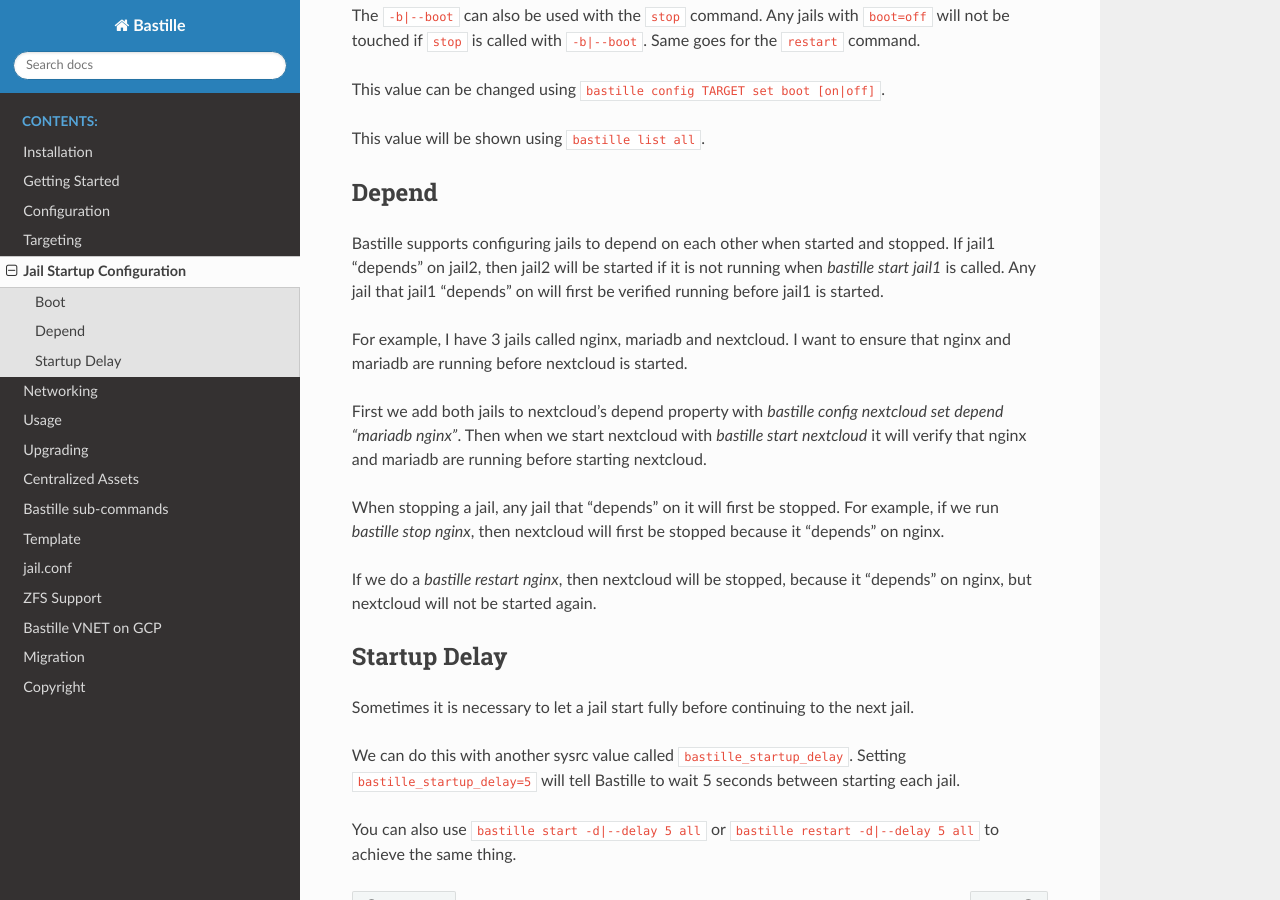
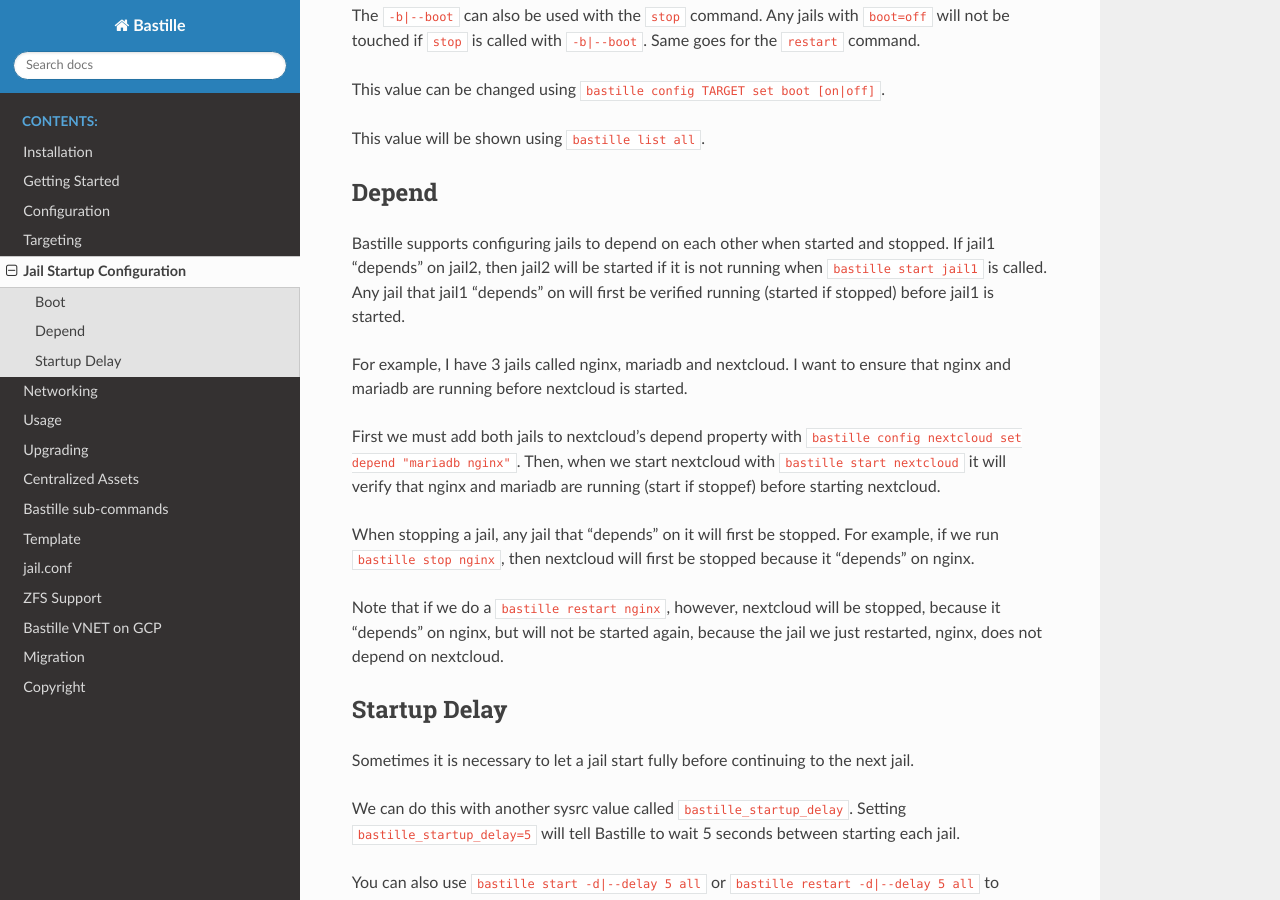
Before and after one commit to BastilleBSD/bastille, a Sphinx documentation site: the page built from docs/chapters/startup-configuration.rst, in a window 1280 px wide and 900 px high, scrolled down 748 px. Built offline with Sphinx 7.4.7 and the Read the Docs theme 3.1.0, drawn with Linux system fonts in a browser that asks for light colours.

Commit message:
docs: Add proper shell ticks

```diff
--- a/docs/chapters/startup-configuration.rst
+++ b/docs/chapters/startup-configuration.rst
@@ -37,21 +37,20 @@ Depend
 ------
 
 Bastille supports configuring jails to depend on each other when started and stopped. If jail1 "depends" on jail2, then
-jail2 will be started if it is not running when `bastille start jail1` is called. Any jail that jail1 "depends" on will
-first be verified running before jail1 is started.
+jail2 will be started if it is not running when ``bastille start jail1`` is called. Any jail that jail1 "depends" on will
+first be verified running (started if stopped) before jail1 is started.
 
 For example, I have 3 jails called nginx, mariadb and nextcloud. I want to ensure that nginx and mariadb are running before
 nextcloud is started.
 
-First we add both jails to nextcloud's depend property with `bastille config nextcloud set depend "mariadb nginx"`.
-Then when we start nextcloud with `bastille start nextcloud` it will verify that nginx and mariadb are running before
+First we must add both jails to nextcloud's depend property with ``bastille config nextcloud set depend "mariadb nginx"``.
+Then, when we start nextcloud with ``bastille start nextcloud`` it will verify that nginx and mariadb are running (start if stoppef) before
 starting nextcloud.
 
-When stopping a jail, any jail that "depends" on it will first be stopped. For example, if we run `bastille stop nginx`, then
+When stopping a jail, any jail that "depends" on it will first be stopped. For example, if we run ``bastille stop nginx``, then
 nextcloud will first be stopped because it "depends" on nginx.
 
-If we do a `bastille restart nginx`, then nextcloud will be stopped, because it "depends" on nginx, but nextcloud will not
-be started again.
+Note that if we do a ``bastille restart nginx``, however, nextcloud will be stopped, because it "depends" on nginx, but will not be started again, because the jail we just restarted, nginx, does not depend on nextcloud.
 
 Startup Delay
 -------------
```
